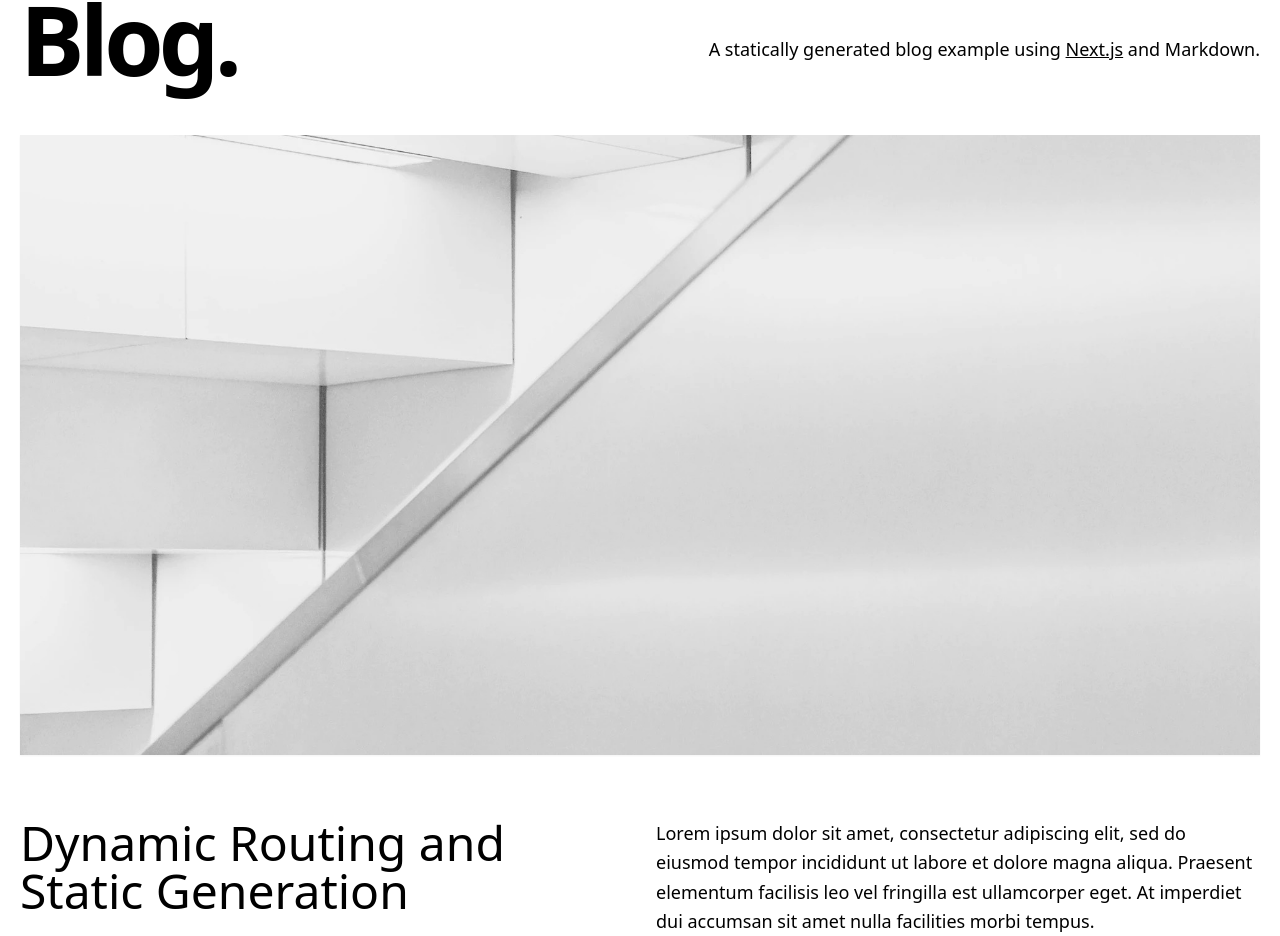
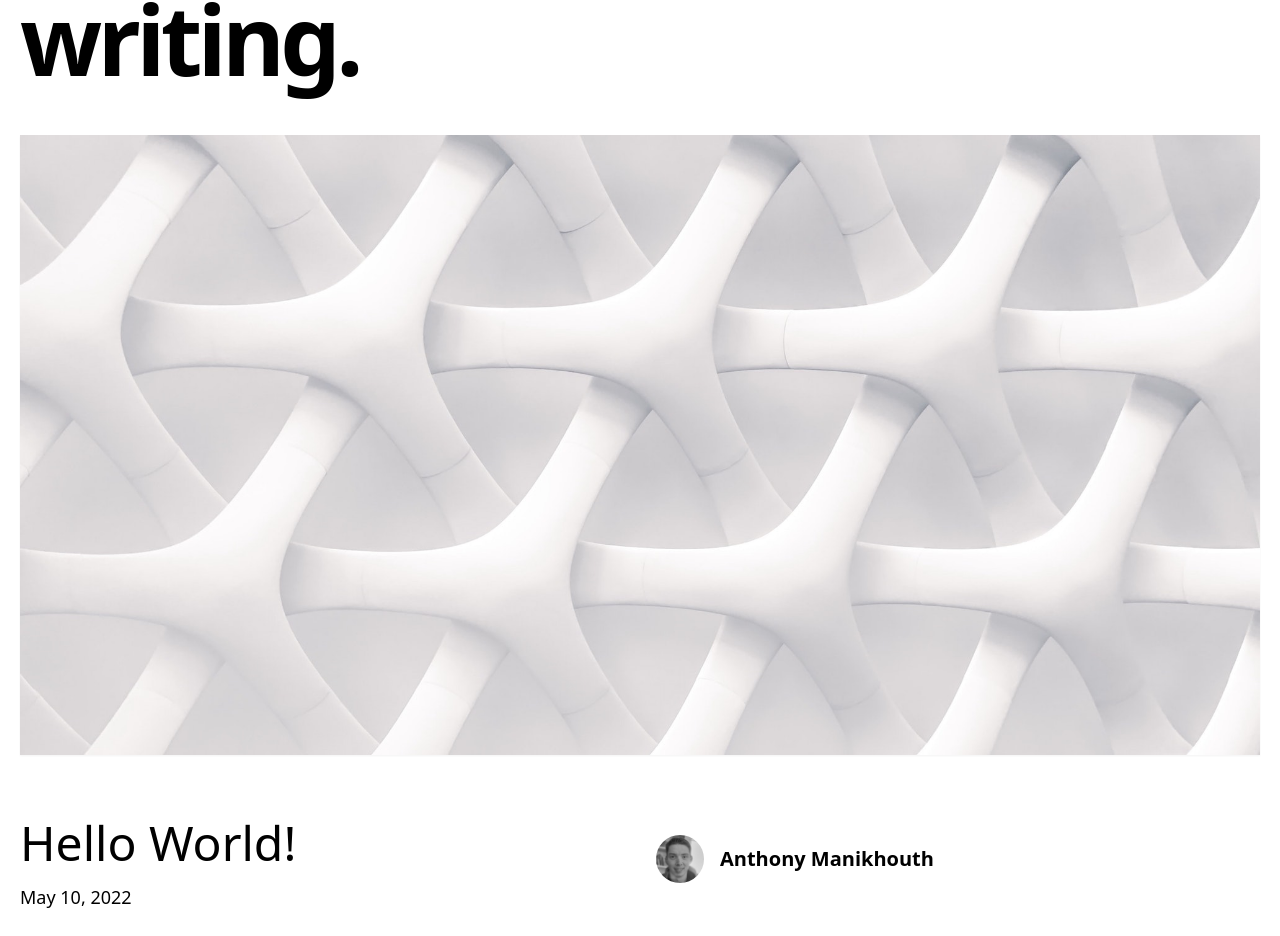
Before and after one commit to azerpas/write, a Next.js app: page / in a window 1280 px wide. Shown: the part 110-1046 px from the top of the page. Built offline with nearby package versions, Linux system fonts and the light colour scheme.

Commit message:
First Post try

```diff
--- /dev/null
+++ b/_posts/first-post.md
@@ -0,0 +1,20 @@
+---
+title: 'Hello World!'
+excerpt: ''
+coverImage: '/assets/blog/hello-world/cover.jpg'
+date: '2022-05-10T05:35:07.322Z'
+author:
+  name: Anthony Manikhouth
+  picture: '/assets/blog/authors/tim.jpeg'
+ogImage:
+  url: '/assets/blog/first-post/cover.jpg'
+---
+
+There isn't a day by where I don't get help on the internet. People are so good at writing good tutorials and guides, it amazes me how much I can learn from those smart people that made so much research before I did. For example [Stack Overflow](https://stackoverflow.com) is filled with people that are passionate and willing to help and you rarely find a snippet that is as helpful as the one they posted.
+
+But recently learning a new language and also coming from a popular ecosystem like Javascript, I found the lack of some language usage among the developers to be a problem. Discovering Rust is a great example of this.
+Even though I've never loved learning a new language as much as I did with Rust and even if the [book](https://doc.rust-lang.org/book/) and the [cookbook](https://rust-lang-nursery.github.io/rust-cookbook/) are such great resources that it is one of the first time that I've actually read one of these, its lack of community can sometimes be a bit of a challenge.
+Tutorials and guides, when they exist, are great, but often lack on specific topics that are covered in other languages.
+For example, password encryption is a topic hugely covered in NodeJS and other web oriented frameworks, but sadly too rarely documented in Rust.
+
+With this blog I hope to share some of the problems I've come across and the respective solutions I've found.
--- a/components/intro.tsx
+++ b/components/intro.tsx
@@ -1,21 +1,9 @@
-import { CMS_NAME } from '../lib/constants'
-
 const Intro = () => {
   return (
     <section className="flex-col md:flex-row flex items-center md:justify-between mt-16 mb-16 md:mb-12">
       <h1 className="text-5xl md:text-8xl font-bold tracking-tighter leading-tight md:pr-8">
-        Blog.
+        writing.
       </h1>
-      <h4 className="text-center md:text-left text-lg mt-5 md:pl-8">
-        A statically generated blog example using{' '}
-        <a
-          href="https://nextjs.org/"
-          className="underline hover:text-blue-600 duration-200 transition-colors"
-        >
-          Next.js
-        </a>{' '}
-        and {CMS_NAME}.
-      </h4>
     </section>
   )
 }
--- a/components/meta.tsx
+++ b/components/meta.tsx
@@ -34,7 +34,7 @@ const Meta = () => {
       <link rel="alternate" type="application/rss+xml" href="/feed.xml" />
       <meta
         name="description"
-        content={`A statically generated blog example using Next.js and ${CMS_NAME}.`}
+        content={`azerpas website`}
       />
       <meta property="og:image" content={HOME_OG_IMAGE_URL} />
     </Head>
--- a/pages/index.tsx
+++ b/pages/index.tsx
@@ -19,7 +19,7 @@ const Index = ({ allPosts }: Props) => {
     <>
       <Layout>
         <Head>
-          <title>Next.js Blog Example with {CMS_NAME}</title>
+          <title>blog | azerpas</title>
         </Head>
         <Container>
           <Intro />
```
Also changed, not shown: tsconfig.json (+15 -4 lines), public/assets/blog/first-post/cover.jpg (added), 1 other file (tests, documents, lock files or other folders).
